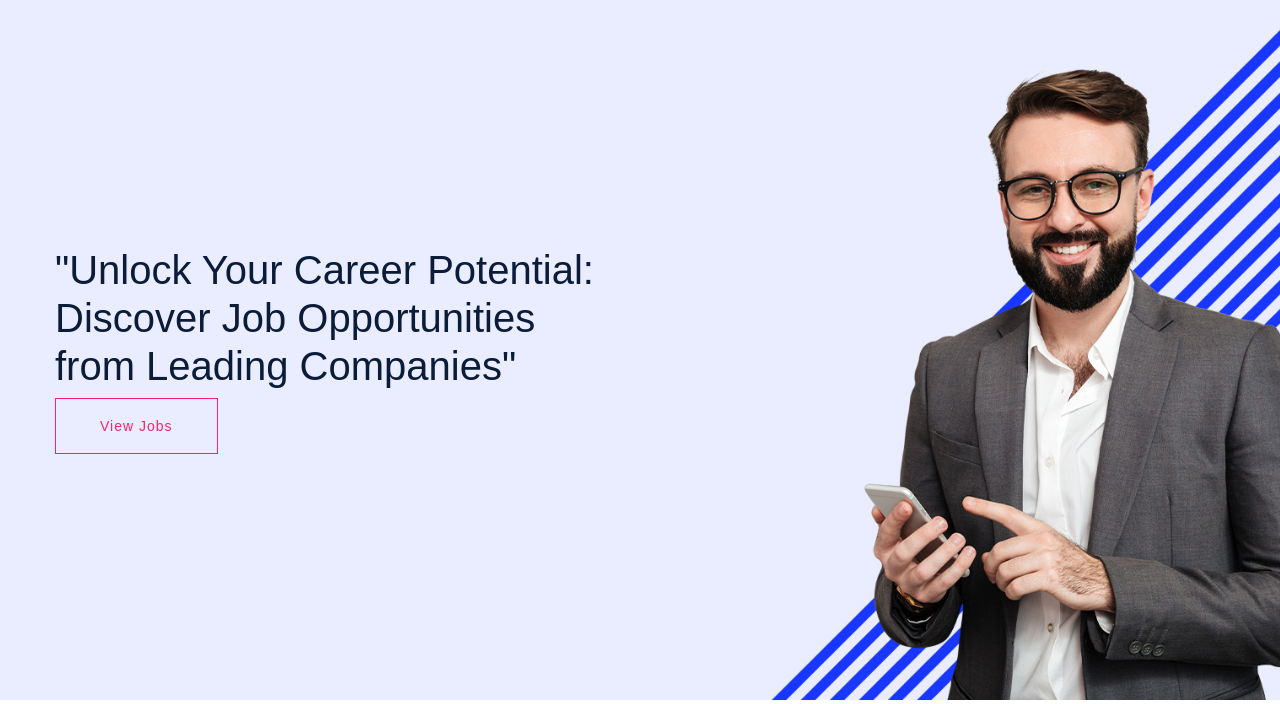
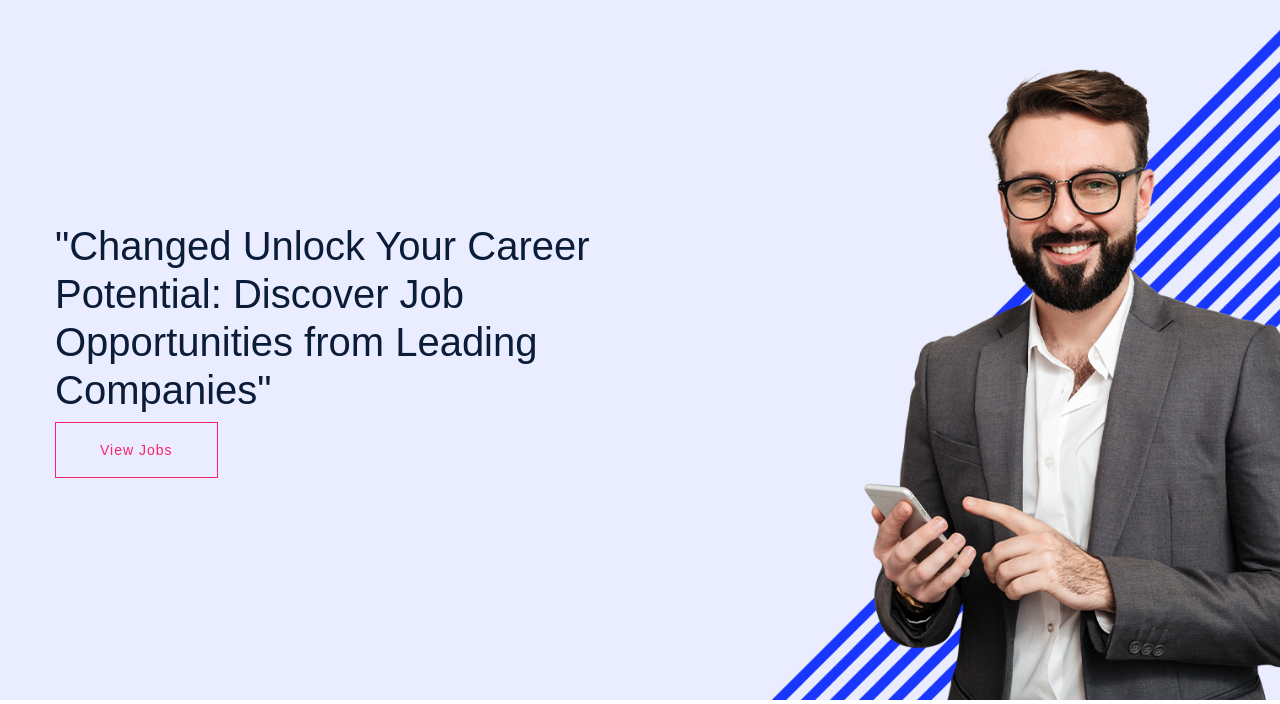
Before and after one commit to AnonymousCyanide/sandjob, a Django app: page / in a window 1280 px wide. Shown: the part 85-789 px from the top of the page. Run offline with Django 4.2, Linux system fonts and the light colour scheme; data that the repository does not hold is empty; some libraries are stand-ins or nearby versions; some web fonts are replaced.

Commit message:
Added Changed text

```diff
--- a/templates/Base/home_single_slider.html
+++ b/templates/Base/home_single_slider.html
@@ -4,7 +4,7 @@
         <div class="row">
             <div class="col-xl-6 col-lg-9 col-md-10">
                 <div class="hero__caption">
-                    <h1>"Unlock Your Career Potential: Discover Job Opportunities from Leading Companies"</h1>
+                    <h1>"Changed Unlock Your Career Potential: Discover Job Opportunities from Leading Companies"</h1>
                 </div>
             </div>
         </div>
```
